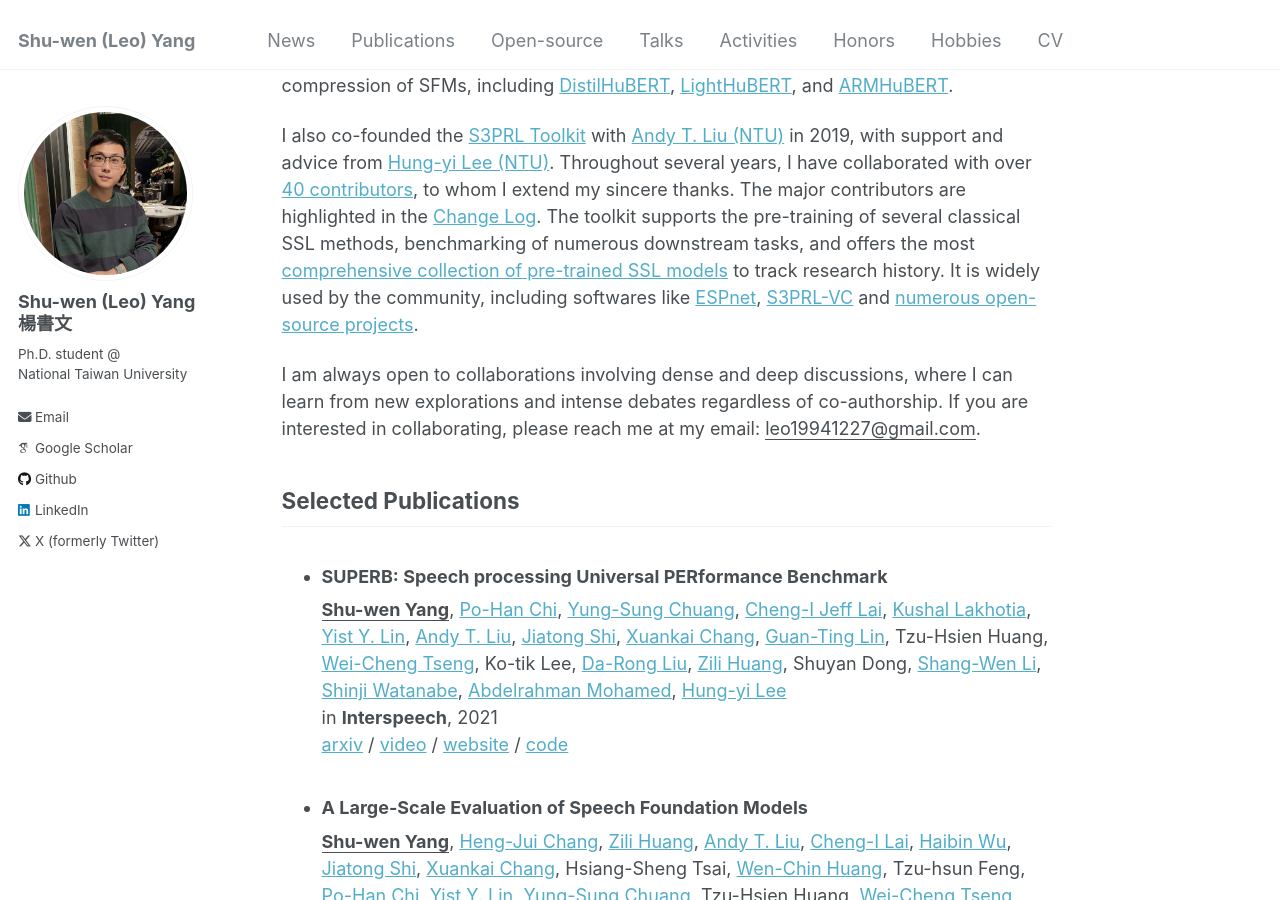
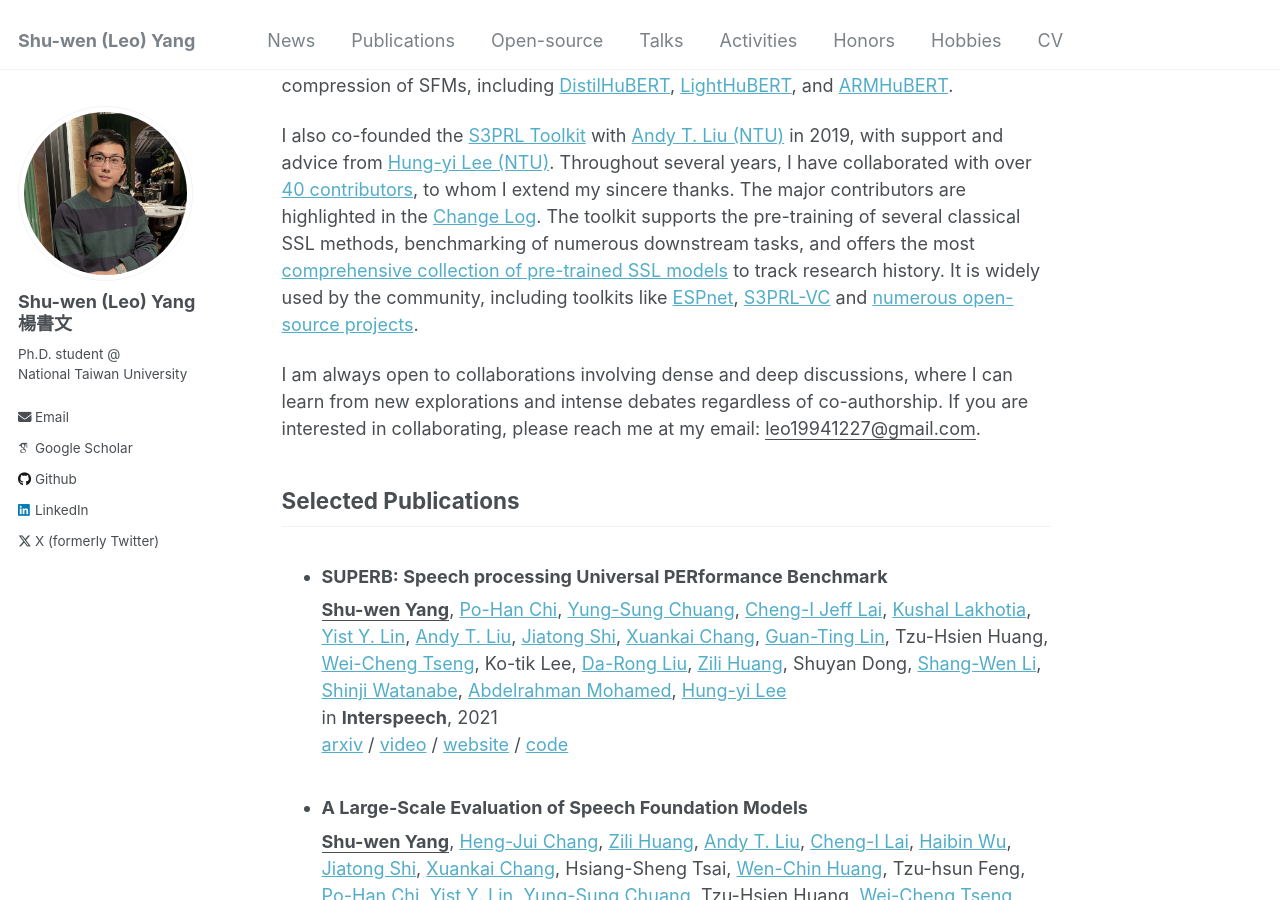
Before and after one commit to leo19941227/leo19941227.github.io, a Jekyll site: the page built from _pages/about.md, in a window 1280 px wide and 900 px high, scrolled down 1146 px. Built offline with Jekyll 4.4.1, drawn with Linux system fonts in a browser that asks for light colours; some web fonts are replaced; a script that is not in the unit is left out.

Commit message:
use toolkit wording

```diff
--- a/_pages/about.md
+++ b/_pages/about.md
@@ -29,7 +29,7 @@ Additionally, we explore their use across a broad spectrum of real-life speech a
 I coordinated (as the research and engineering lead) the initial version of [SUPERB (Speech processing Universal PERformance Benchmark)](https://scholar.google.com/citations?view_op=view_citation&hl=en&user=R1mNI8QAAAAJ&citation_for_view=R1mNI8QAAAAJ:9yKSN-GCB0IC), where the proposed speech foundation model (SFM) paradigm has influenced numerous works, as seen in additional benchmarks like [SUPERB-SG](https://scholar.google.com/citations?view_op=view_citation&hl=en&user=R1mNI8QAAAAJ&citation_for_view=R1mNI8QAAAAJ:Tyk-4Ss8FVUC), [SUPERB-prosody](https://arxiv.org/abs/2210.07185), [ML-SUPERB](https://arxiv.org/abs/2305.10615), and [Dynamic-SUPERB](https://arxiv.org/abs/2309.09510). This influence extends to the development of SFMs, such as [Unispeech-SAT](https://arxiv.org/abs/2110.05752), [WavLM](https://arxiv.org/abs/2110.13900), and the compression of SFMs, including [DistilHuBERT](https://scholar.google.com/citations?view_op=view_citation&hl=en&user=R1mNI8QAAAAJ&citation_for_view=R1mNI8QAAAAJ:qjMakFHDy7sC), [LightHuBERT](https://arxiv.org/abs/2203.15610), and [ARMHuBERT](https://arxiv.org/abs/2305.11685).
 
 I also co-founded the [S3PRL Toolkit](https://github.com/s3prl/s3prl) with [Andy T. Liu (NTU)](https://andi611.github.io/) in 2019, with support and advice from [Hung-yi Lee (NTU)](https://speech.ee.ntu.edu.tw/~hylee/index.php). Throughout several years, I have collaborated with over [40 contributors](https://github.com/s3prl/s3prl/graphs/contributors), to whom I extend my sincere thanks.
-The major contributors are highlighted in the [Change Log](https://github.com/s3prl/s3prl?tab=readme-ov-file#change-log). The toolkit supports the pre-training of several classical SSL methods, benchmarking of numerous downstream tasks, and offers the most [comprehensive collection of pre-trained SSL models](https://s3prl.github.io/s3prl/tutorial/upstream_collection.html) to track research history. It is widely used by the community, including softwares like [ESPnet](https://github.com/espnet/espnet?tab=readme-ov-file#asr-automatic-speech-recognition), [S3PRL-VC](https://github.com/unilight/s3prl-vc) and [numerous open-source projects](https://github.com/s3prl/s3prl/network/dependents).
+The major contributors are highlighted in the [Change Log](https://github.com/s3prl/s3prl?tab=readme-ov-file#change-log). The toolkit supports the pre-training of several classical SSL methods, benchmarking of numerous downstream tasks, and offers the most [comprehensive collection of pre-trained SSL models](https://s3prl.github.io/s3prl/tutorial/upstream_collection.html) to track research history. It is widely used by the community, including toolkits like [ESPnet](https://github.com/espnet/espnet?tab=readme-ov-file#asr-automatic-speech-recognition), [S3PRL-VC](https://github.com/unilight/s3prl-vc) and [numerous open-source projects](https://github.com/s3prl/s3prl/network/dependents).
 
 I am always open to collaborations involving dense and deep discussions, where I can learn from new explorations and intense debates regardless of co-authorship.
 If you are interested in collaborating, please reach me at my email: <ins>leo19941227@gmail.com</ins>.
```
Also changed, not shown: _pages/open-source.md (+1 -1 lines).
